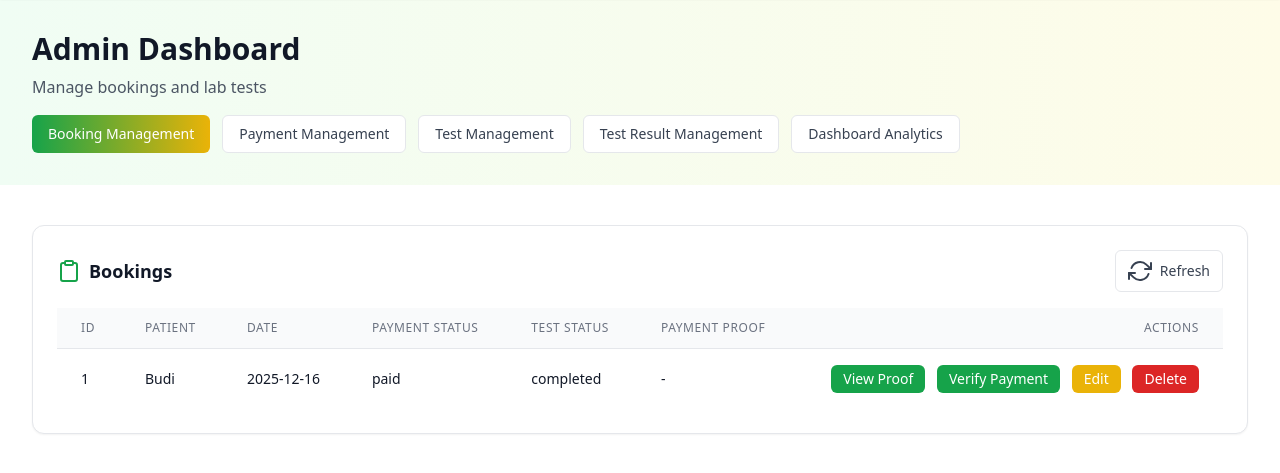
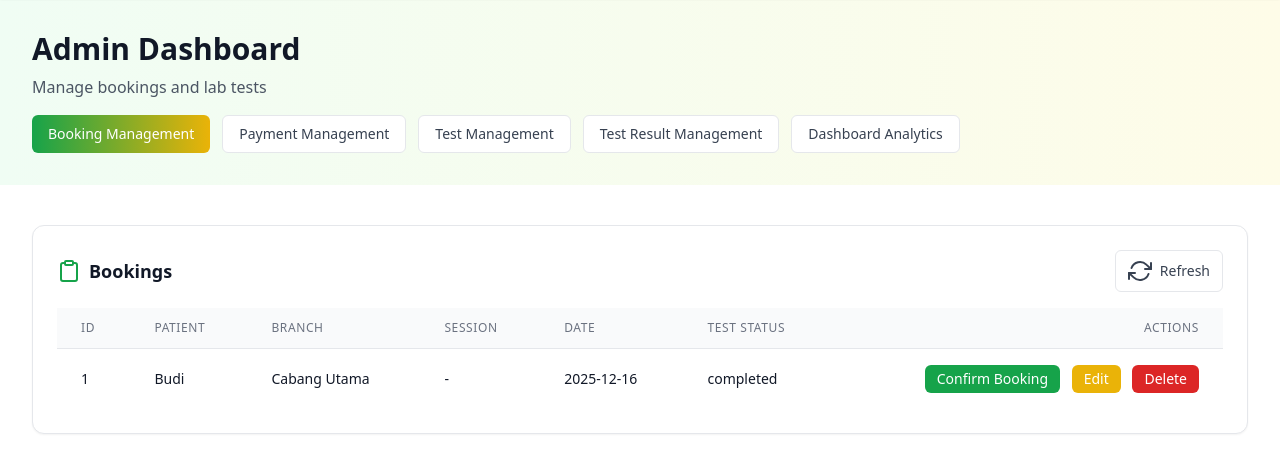
Before and after one commit to rachelscssrhnd/basdat, a Laravel app: page /admin in a window 1280 px wide. Shown: the part 65-538 px from the top of the page. Run offline with Laravel 12, Linux system fonts and the light colour scheme; the visitor is signed in with stand-in values (Sample User, id 1); data comes from the database, SQL or seed files in the repository; some libraries are stand-ins or nearby versions.

Commit message:
feat: separate admin booking and payment management
- Booking Management: show booking-specific columns (branch, session, date, test status) and Confirm Booking action
- Payment Management: show payment-specific columns (method, amount, status, proof) and Verify Payment action
- UX: replace buttons with Confirmed/Verified badges after final status to prevent repeat actions
- Backend: AdminController.approveBooking sets status_tes=confirmed; confirmPayment only updates payment status
- Fix colspan counts after table column changes
- Update response messages to match new button labels

```diff
--- a/app/Http/Controllers/AdminController.php
+++ b/app/Http/Controllers/AdminController.php
@@ -576,7 +576,7 @@ class AdminController extends Controller
 
             $booking = Booking::findOrFail($id);
             $booking->update([
-                'status_tes' => 'approved'
+                'status_tes' => 'confirmed'
             ]);
 
             LogActivity::create([
@@ -587,10 +587,10 @@ class AdminController extends Controller
 
             DB::commit();
 
-            return response()->json(['success' => true, 'message' => 'Booking approved successfully']);
+            return response()->json(['success' => true, 'message' => 'Booking confirmed successfully']);
         } catch (\Exception $e) {
             DB::rollBack();
-            return response()->json(['success' => false, 'message' => 'Failed to approve booking']);
+            return response()->json(['success' => false, 'message' => 'Failed to confirm booking']);
         }
     }
 
@@ -687,8 +687,7 @@ class AdminController extends Controller
             ]);
 
             $payment->booking->update([
-                'status_pembayaran' => 'confirmed',
-                'status_tes' => 'confirmed'
+                'status_pembayaran' => 'confirmed'
             ]);
 
             LogActivity::create([
@@ -699,10 +698,10 @@ class AdminController extends Controller
 
             DB::commit();
 
-            return response()->json(['success' => true, 'message' => 'Payment confirmed successfully']);
+            return response()->json(['success' => true, 'message' => 'Payment verified successfully']);
         } catch (\Exception $e) {
             DB::rollBack();
-            return response()->json(['success' => false, 'message' => 'Failed to confirm payment']);
+            return response()->json(['success' => false, 'message' => 'Failed to verify payment']);
         }
     }
 
--- a/resources/views/admin.blade.php
+++ b/resources/views/admin.blade.php
@@ -98,10 +98,10 @@
                                 <tr>
                                     <th class="px-6 py-3 text-left text-xs font-medium text-gray-500 uppercase tracking-wider">ID</th>
                                     <th class="px-6 py-3 text-left text-xs font-medium text-gray-500 uppercase tracking-wider">Patient</th>
+                                    <th class="px-6 py-3 text-left text-xs font-medium text-gray-500 uppercase tracking-wider">Branch</th>
+                                    <th class="px-6 py-3 text-left text-xs font-medium text-gray-500 uppercase tracking-wider">Session</th>
                                     <th class="px-6 py-3 text-left text-xs font-medium text-gray-500 uppercase tracking-wider">Date</th>
-                                    <th class="px-6 py-3 text-left text-xs font-medium text-gray-500 uppercase tracking-wider">Payment Status</th>
                                     <th class="px-6 py-3 text-left text-xs font-medium text-gray-500 uppercase tracking-wider">Test Status</th>
-                                    <th class="px-6 py-3 text-left text-xs font-medium text-gray-500 uppercase tracking-wider">Payment Proof</th>
                                     <th class="px-6 py-3 text-right text-xs font-medium text-gray-500 uppercase tracking-wider">Actions</th>
                                 </tr>
                             </thead>
@@ -110,36 +110,23 @@
                                 <tr>
                                     <td class="px-6 py-4 whitespace-nowrap text-sm text-gray-900">{{ $booking->booking_id }}</td>
                                     <td class="px-6 py-4 whitespace-nowrap text-sm text-gray-900">{{ $booking->pasien->nama ?? 'Unknown' }}</td>
+                                    <td class="px-6 py-4 whitespace-nowrap text-sm text-gray-900">{{ data_get($booking, 'cabang.nama_cabang', '-') }}</td>
+                                    <td class="px-6 py-4 whitespace-nowrap text-sm text-gray-900">{{ $booking->sesi ?? '-' }}</td>
                                     <td class="px-6 py-4 whitespace-nowrap text-sm text-gray-900">{{ \Carbon\Carbon::parse($booking->tanggal_booking)->format('d M Y') }}</td>
-                                    <td class="px-6 py-4 whitespace-nowrap text-sm">
-                                        <span class="inline-flex items-center px-2.5 py-0.5 rounded-full text-xs font-medium
-                                            @if($booking->status_pembayaran == 'pending') bg-yellow-100 text-yellow-800
-                                            @elseif($booking->status_pembayaran == 'paid') bg-green-100 text-green-800
-                                            @else bg-red-100 text-red-800
-                                            @endif">
-                                            {{ strtoupper($booking->status_pembayaran) }}
-                                        </span>
-                                    </td>
                                     <td class="px-6 py-4 whitespace-nowrap text-sm text-gray-900">{{ $booking->status_tes }}</td>
-                                    <td class="px-6 py-4 whitespace-nowrap text-sm text-gray-900">
-                                        @if(optional($booking->pembayaran)->bukti_path)
-                                            <a href="{{ Storage::disk('public')->url($booking->pembayaran->bukti_path) }}" target="_blank" class="text-primary-600 hover:text-primary-700">View</a>
+                                    <td class="px-6 py-4 whitespace-nowrap text-right text-sm">
+                                        @if($booking->status_tes === 'confirmed')
+                                            <span class="inline-flex items-center px-2.5 py-0.5 rounded-full text-xs font-medium bg-green-100 text-green-800">Confirmed</span>
                                         @else
-                                            -
+                                            <button onclick="confirmBooking({{ $booking->booking_id }})" class="ml-2 px-3 py-1 rounded-md text-white bg-primary-600 hover:bg-primary-700">Confirm Booking</button>
                                         @endif
-                                    </td>
-                                    <td class="px-6 py-4 whitespace-nowrap text-right text-sm">
-                                        @if($booking->pembayaran && $booking->pembayaran->bukti_pembayaran)
-                                            <button onclick="viewPaymentProof({{ $booking->pembayaran->pembayaran_id }})" class="px-3 py-1 rounded-md text-white bg-primary-600 hover:bg-primary-700">View Proof</button>
-                                        @endif
-                                        <button onclick="verifyPayment({{ $booking->booking_id }})" class="ml-2 px-3 py-1 rounded-md text-white bg-primary-600 hover:bg-primary-700">Verify Payment</button>
                                         <button onclick='editBooking({{ $booking->booking_id }}, @json($booking->status_pembayaran), @json($booking->status_tes))' class="ml-2 px-3 py-1 rounded-md text-white bg-secondary-500 hover:bg-secondary-600">Edit</button>
                                         <button onclick="deleteBooking({{ $booking->booking_id }})" class="ml-2 px-3 py-1 rounded-md text-white bg-red-600 hover:bg-red-700">Delete</button>
                                     </td>
                                 </tr>
                                 @empty
                                 <tr>
-                                    <td colspan="6" class="px-6 py-4 text-center text-sm text-gray-500">No bookings found</td>
+                                    <td colspan="7" class="px-6 py-4 text-center text-sm text-gray-500">No bookings found</td>
                                 </tr>
                                 @endforelse
                             </tbody>
@@ -194,6 +181,7 @@
                                     <th class="px-6 py-3 text-left text-xs font-medium text-gray-500 uppercase tracking-wider">ID</th>
                                     <th class="px-6 py-3 text-left text-xs font-medium text-gray-500 uppercase tracking-wider">Booking</th>
                                     <th class="px-6 py-3 text-left text-xs font-medium text-gray-500 uppercase tracking-wider">Patient</th>
+                                    <th class="px-6 py-3 text-left text-xs font-medium text-gray-500 uppercase tracking-wider">Method</th>
                                     <th class="px-6 py-3 text-left text-xs font-medium text-gray-500 uppercase tracking-wider">Amount</th>
                                     <th class="px-6 py-3 text-left text-xs font-medium text-gray-500 uppercase tracking-wider">Status</th>
                                     <th class="px-6 py-3 text-left text-xs font-medium text-gray-500 uppercase tracking-wider">Proof</th>
@@ -421,24 +409,25 @@
                     if (!res.success) throw new Error(res.message || 'Failed');
                     const rows = res.data.map(b => {
                         const patient = b.pasien?.nama || 'Unknown';
-                        const proof = (b.pembayaran?.bukti_pembayaran || b.pembayaran?.bukti_path) ? 'Yes' : '-';
-                        const payStatus = b.status_pembayaran || '-';
                         const testStatus = b.status_tes || '-';
                         const date = b.tanggal_booking || '';
                         const sesi = b.sesi || '';
-                        const viewBtn = b.pembayaran?.pembayaran_id ? `<button onclick=\"viewPaymentProof(${b.pembayaran.pembayaran_id})\" class=\"px-3 py-1 rounded-md text-white bg-primary-600 hover:bg-primary-700\">View Proof</button>` : '';
+                        const branch = b.cabang?.nama_cabang || '-';
+                        const isConfirmed = String(testStatus).toLowerCase() === 'confirmed';
+                        const confirmBtn = isConfirmed
+                            ? `<span class=\"inline-flex items-center px-2.5 py-0.5 rounded-full text-xs font-medium bg-green-100 text-green-800\">Confirmed</span>`
+                            : `<button onclick=\"confirmBooking(${b.booking_id})\" class=\"ml-2 px-3 py-1 rounded-md text-white bg-primary-600 hover:bg-primary-700\">Confirm Booking</button>`;
                         return `
                             <tr>
                                 <td class=\"px-6 py-4 whitespace-nowrap text-sm text-gray-900\">${b.booking_id}</td>
                                 <td class=\"px-6 py-4 whitespace-nowrap text-sm text-gray-900\">${escapeHtml(patient)}</td>
+                                <td class=\"px-6 py-4 whitespace-nowrap text-sm text-gray-900\">${escapeHtml(branch)}</td>
+                                <td class=\"px-6 py-4 whitespace-nowrap text-sm text-gray-900\">${escapeHtml(sesi || '-')}</td>
                                 <td class=\"px-6 py-4 whitespace-nowrap text-sm text-gray-900\">${escapeHtml(date)}</td>
-                                <td class=\"px-6 py-4 whitespace-nowrap text-sm text-gray-900\">${escapeHtml(payStatus)}</td>
                                 <td class=\"px-6 py-4 whitespace-nowrap text-sm text-gray-900\">${escapeHtml(testStatus)}</td>
-                                <td class=\"px-6 py-4 whitespace-nowrap text-sm text-gray-900\">${escapeHtml(proof)}</td>
                                 <td class=\"px-6 py-4 whitespace-nowrap text-right text-sm\">
-                                    ${viewBtn}
-                                    <button onclick=\"verifyPayment(${b.booking_id})\" class=\"ml-2 px-3 py-1 rounded-md text-white bg-primary-600 hover:bg-primary-700\">Verify Payment</button>
-                                    <button onclick=\"editBooking(${b.booking_id}, '${escapeHtml(payStatus)}', '${escapeHtml(testStatus)}', '${escapeHtml(date)}', '${escapeHtml(sesi)}')\" class=\"ml-2 px-3 py-1 rounded-md text-white bg-secondary-500 hover:bg-secondary-600\">Edit</button>
+                                    ${confirmBtn}
+                                    <button onclick=\"editBooking(${b.booking_id}, '${escapeHtml(b.status_pembayaran || '')}', '${escapeHtml(testStatus)}', '${escapeHtml(date)}', '${escapeHtml(sesi)}')\" class=\"ml-2 px-3 py-1 rounded-md text-white bg-secondary-500 hover:bg-secondary-600\">Edit</button>
                                     <button onclick=\"deleteBooking(${b.booking_id})\" class=\"ml-2 px-3 py-1 rounded-md text-white bg-red-600 hover:bg-red-700\">Delete</button>
                                 </td>
                             </tr>
@@ -460,16 +449,21 @@
                         const patient = p.booking?.pasien?.nama || 'Unknown';
                         const proof = p.bukti_pembayaran || p.bukti_path;
                         const proofBtn = proof ? `<button onclick=\"viewPaymentProof(${p.pembayaran_id})\" class=\"px-3 py-1 rounded-md text-white bg-primary-600 hover:bg-primary-700\">Proof</button>` : '-';
+                        const isVerified = String(p.status || '').toLowerCase() === 'confirmed';
+                        const verifyBtn = isVerified
+                            ? `<span class=\"inline-flex items-center px-2.5 py-0.5 rounded-full text-xs font-medium bg-green-100 text-green-800\">Verified</span>`
+                            : `<button onclick=\"verifyPayment(${p.pembayaran_id})\" class=\"px-3 py-1 rounded-md text-white bg-primary-600 hover:bg-primary-700\">Verify Payment</button>`;
                         return `
                             <tr>
                                 <td class=\"px-6 py-4 whitespace-nowrap text-sm text-gray-900\">${p.pembayaran_id}</td>
                                 <td class=\"px-6 py-4 whitespace-nowrap text-sm text-gray-900\">${p.booking_id}</td>
                                 <td class=\"px-6 py-4 whitespace-nowrap text-sm text-gray-900\">${escapeHtml(patient)}</td>
+                                <td class=\"px-6 py-4 whitespace-nowrap text-sm text-gray-900\">${escapeHtml(p.metode_bayar || '-')}</td>
                                 <td class=\"px-6 py-4 whitespace-nowrap text-sm text-gray-900\">${Number(p.jumlah || 0).toLocaleString('id-ID')}</td>
                                 <td class=\"px-6 py-4 whitespace-nowrap text-sm text-gray-900\">${escapeHtml(p.status)}</td>
                                 <td class=\"px-6 py-4 whitespace-nowrap text-sm\">${proofBtn}</td>
                                 <td class=\"px-6 py-4 whitespace-nowrap text-right text-sm\">
-                                    <button onclick=\"confirmPayment(${p.pembayaran_id})\" class=\"px-3 py-1 rounded-md text-white bg-primary-600 hover:bg-primary-700\">Confirm</button>
+                                    ${verifyBtn}
                                     <button onclick=\"rejectPayment(${p.pembayaran_id})\" class=\"ml-2 px-3 py-1 rounded-md text-white bg-yellow-500 hover:bg-yellow-600\">Reject</button>
                                     <button onclick=\"editPayment(${p.pembayaran_id}, '${escapeHtml(p.status)}', '${escapeHtml(p.metode_bayar)}', '${escapeHtml(p.jumlah)}')\" class=\"ml-2 px-3 py-1 rounded-md text-white bg-yellow-500 hover:bg-yellow-600\">Edit</button>
                                     <button onclick=\"deletePayment(${p.pembayaran_id})\" class=\"ml-2 px-3 py-1 rounded-md text-white bg-red-600 hover:bg-red-700\">Delete</button>
@@ -477,10 +471,10 @@
                             </tr>
                         `;
                     }).join('');
-                    el('payment-rows').innerHTML = rows || `<tr><td colspan=\"7\" class=\"px-6 py-4 text-center text-sm text-gray-500\">No payments found</td></tr>`;
+                    el('payment-rows').innerHTML = rows || `<tr><td colspan=\"8\" class=\"px-6 py-4 text-center text-sm text-gray-500\">No payments found</td></tr>`;
                 })
                 .catch(() => {
-                    el('payment-rows').innerHTML = `<tr><td colspan=\"7\" class=\"px-6 py-4 text-center text-sm text-gray-500\">Failed to load payments</td></tr>`;
+                    el('payment-rows').innerHTML = `<tr><td colspan=\"8\" class=\"px-6 py-4 text-center text-sm text-gray-500\">Failed to load payments</td></tr>`;
                 });
         }
 
@@ -974,24 +968,24 @@
             .catch(() => alert('Failed to load payment proof'));
         }
 
-        function verifyPayment(id) {
-            fetch(`/admin/bookings/${id}/approve-payment`, {
+        function confirmBooking(id) {
+            fetch(`/admin/bookings/${id}/approve`, {
                 method: 'POST',
                 headers: { 'X-CSRF-TOKEN': csrf }
             })
             .then(r => r.json())
             .then(data => {
-                alert(data.message || (data.success ? 'Payment verified' : 'Verification failed'));
+                alert(data.message || (data.success ? 'Booking confirmed' : 'Failed'));
                 if (data.success) loadBookings();
             })
-            .catch(() => alert('Verification failed'));
+            .catch(() => alert('Failed'));
         }
 
-        function confirmPayment(id) {
+        function verifyPayment(id) {
             fetch(`/admin/payments/${id}/confirm`, { method: 'POST', headers: { 'X-CSRF-TOKEN': csrf } })
                 .then(r => r.json())
                 .then(data => {
-                    alert(data.message || (data.success ? 'Payment confirmed' : 'Failed'));
+                    alert(data.message || (data.success ? 'Payment verified' : 'Failed'));
                     if (data.success) loadPayments();
                 })
                 .catch(() => alert('Failed'));
```
Also changed, not shown: app/Http/Controllers/BookingController.php (+4 -4 lines).
